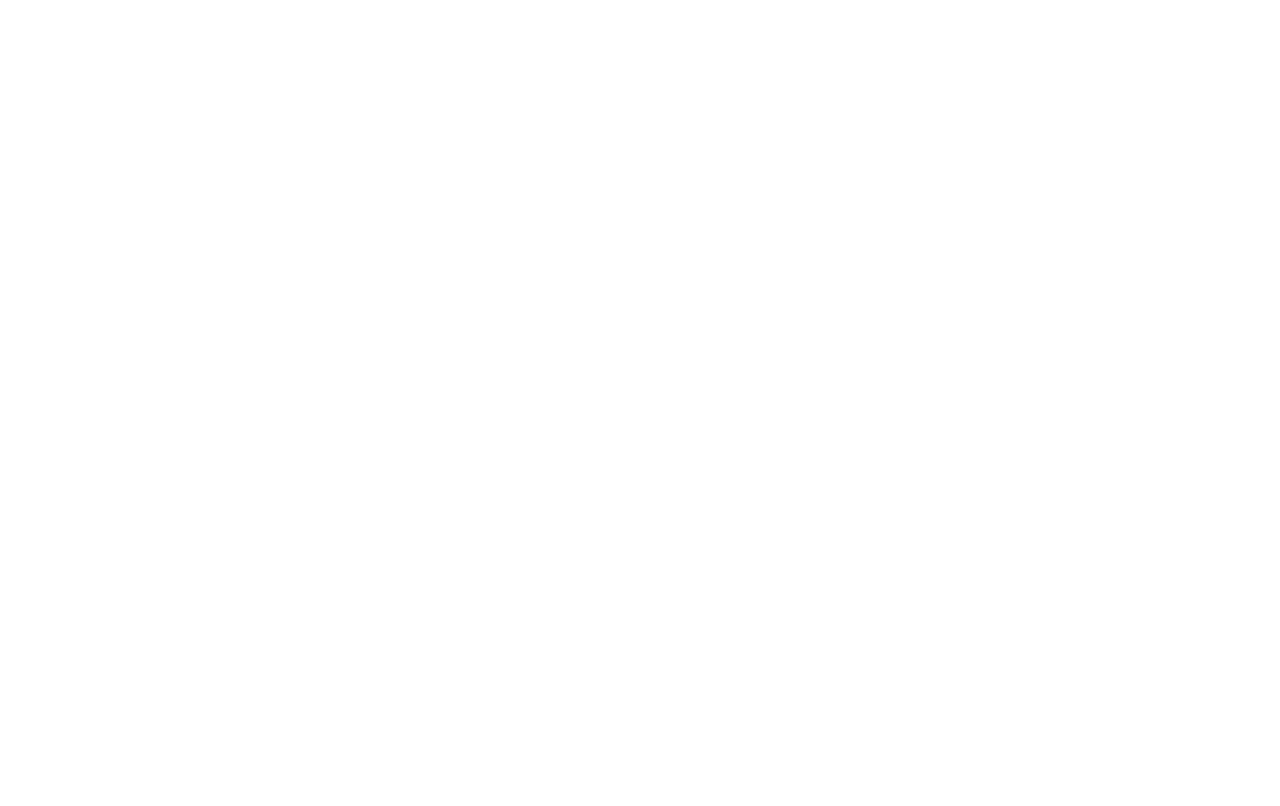
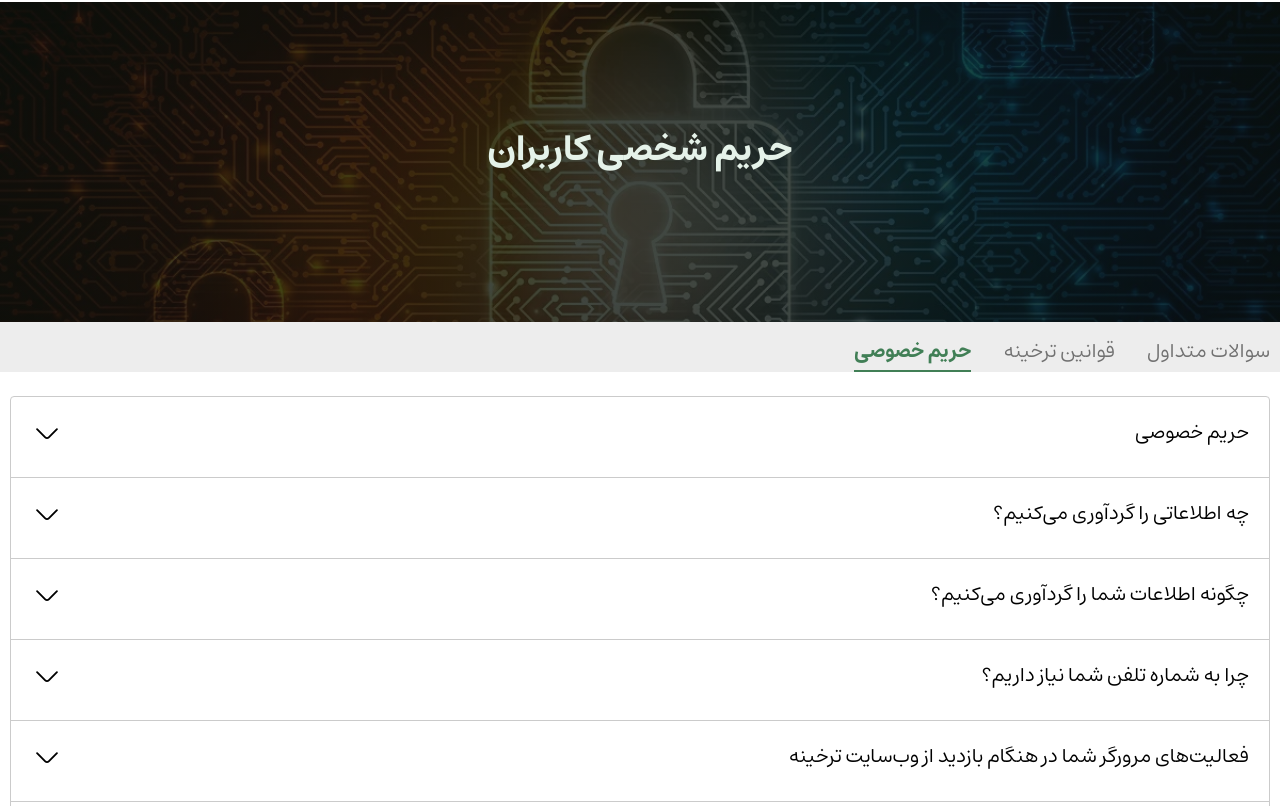
Before and after one commit to hhznmrnayeri/tarkhine-typescript, a React (Vite) app: page /question/privacy in a window 1280 px wide. Before the commit this address had no page. Shown: the part 114-920 px from the top of the page. Before the commit the page ends 800 px from the top, so only its background shows below. Built offline with nearby package versions, Linux system fonts and the light colour scheme; data requests are answered from the project's data file.

Commit message:
build: :lipstick: create PrivacySection
create PrivacySection in Ask page

update routes

```diff
--- /dev/null
+++ b/src/view/Ask/PrivacySection.tsx
@@ -0,0 +1,34 @@
+import { useEffect, useState } from "react";
+import { BaseUrl } from "../../components/BaseUrl";
+import Header from "../../components/Header";
+import State from "./State";
+import Accordion from "./Accordion";
+import { AskType } from "../../types/Ask.types";
+export default function PrivacySection() {
+  const [privacyList, setPrivacyList] = useState<AskType[]>([]);
+  function getQuestions() {
+    fetch(`${BaseUrl}/privacy`)
+      .then((res) => res.json())
+      .then((data) => setPrivacyList(data));
+  }
+  useEffect(() => {
+    getQuestions();
+  }, []);
+  return (
+    <>
+      <Header title="حریم شخصی کاربران" background="bg-header-privacy" />
+      <div className="bg-gray-300">
+        <div className="container">
+          <State title="privacy" />
+        </div>
+      </div>
+      <div className="container mb-6 md:mb-12">
+        <div className="transition-all duration-300 mt-3 md:mt-6 visible opacity-100 h-auto border border-gray-400 rounded overflow-hidden">
+          {privacyList.map((item) => (
+            <Accordion key={item.id} {...item} />
+          ))}
+        </div>
+      </div>
+    </>
+  );
+}
```
Also changed, not shown: src/routes.tsx (+12 -1 lines).
